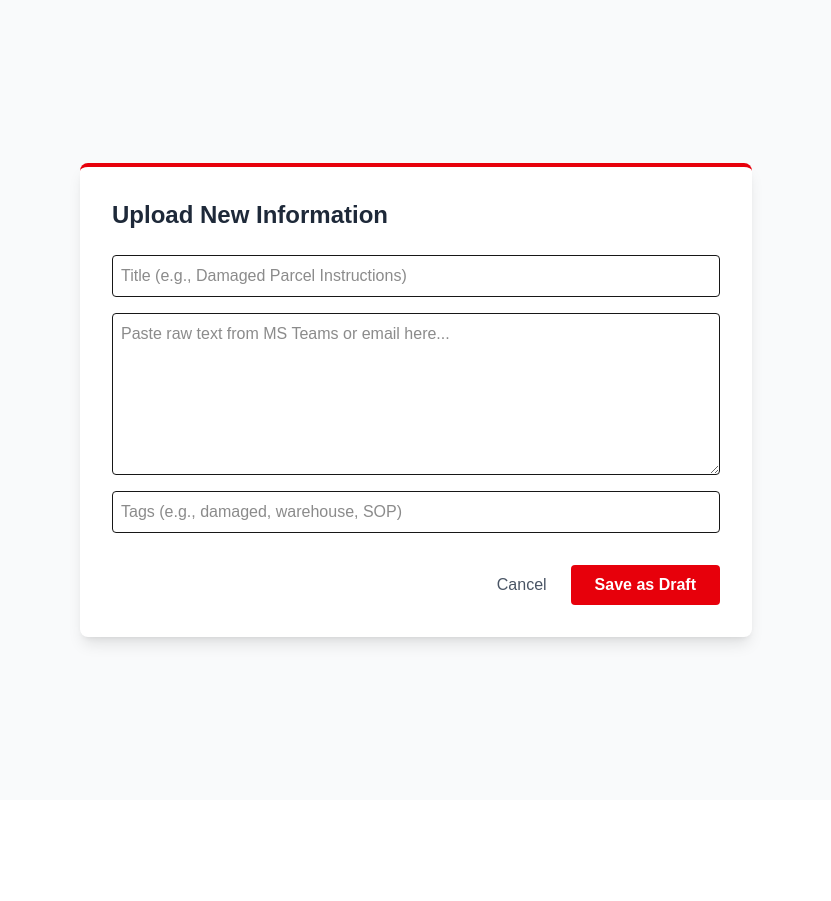
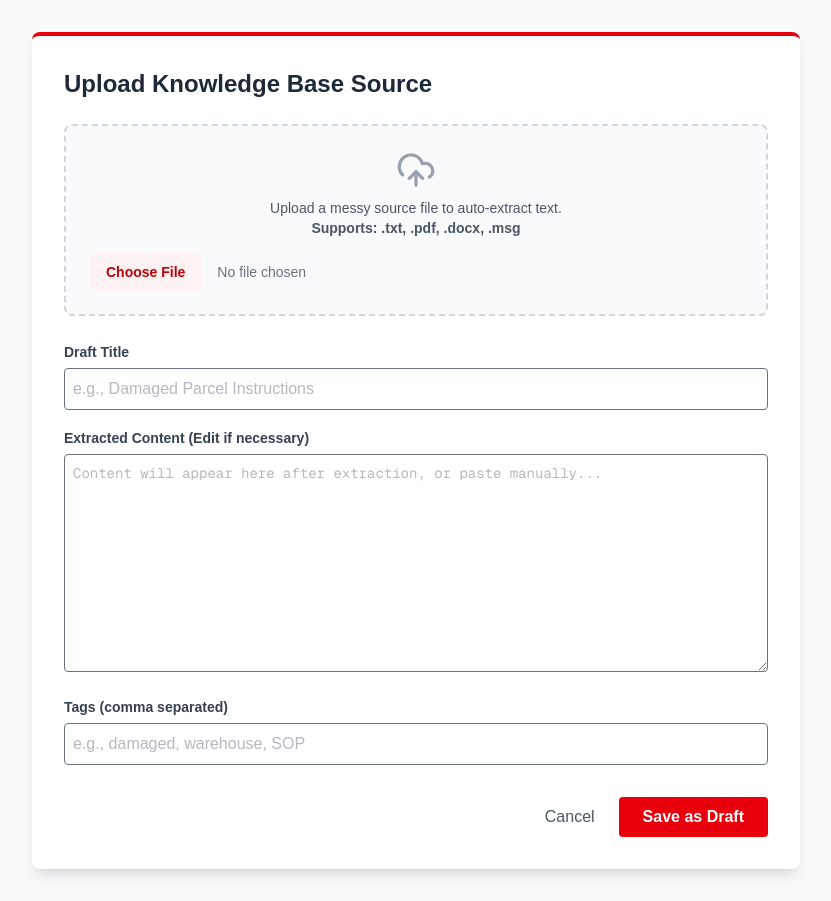
Before and after one commit to Arif-Sofi/dhl-knowledge-base, a Next.js app: page /upload in a window 1280 px wide. Shown: the whole page, without its empty margins (224-1055 px from the left). Before the commit the page ends 800 px from the top, so only its background shows below. Built offline with nearby package versions, Linux system fonts and the light colour scheme.

Commit message:
edit upload feature

```diff
--- /dev/null
+++ b/app/api/extract/route.js
@@ -0,0 +1,56 @@
+import { NextResponse } from 'next/server';
+import mammoth from 'mammoth';
+// import pdfParse from 'pdf-parse';
+import MsgReader from '@kenjiuno/msgreader';
+
+export async function POST(req) {
+  try {
+    // 1. Get the file from the request
+    const formData = await req.formData();
+    const file = formData.get('file');
+
+    if (!file) {
+      return NextResponse.json({ error: 'No file uploaded' }, { status: 400 });
+    }
+
+    // 2. Convert file to a Buffer (required by parsing libraries)
+    const bytes = await file.arrayBuffer();
+    const buffer = Buffer.from(bytes);
+    const fileName = file.name.toLowerCase();
+
+    let extractedText = '';
+
+    // 3. Extract text based on file type
+    if (fileName.endsWith('.txt')) {
+      extractedText = buffer.toString('utf-8');
+
+    } else if (fileName.endsWith('.docx')) {
+      const result = await mammoth.extractRawText({ buffer });
+      extractedText = result.value;
+
+    } else if (fileName.endsWith('.pdf')) {
+      const result = await pdfParse(buffer);
+      extractedText = result.text;
+
+    } else if (fileName.endsWith('.msg')) {
+      const msgReader = new MsgReader(buffer);
+      const msgData = msgReader.getFileData();
+      // Try to get the plain text body, fallback to RTF if plain text is missing
+      extractedText = msgData.body || "Could not extract text. Email might be image-only.";
+
+    } else {
+      return NextResponse.json({ error: 'Unsupported file type. Please upload txt, pdf, docx, or msg.' }, { status: 400 });
+    }
+
+    // 4. Return the extracted text and a suggested title
+    return NextResponse.json({
+      success: true,
+      text: extractedText.trim(),
+      suggestedTitle: file.name.split('.')[0] // Uses filename without extension as title
+    });
+
+  } catch (error) {
+    console.error("Extraction error:", error);
+    return NextResponse.json({ error: 'Failed to process file.' }, { status: 500 });
+  }
+}
--- a/app/article/[id]/page.js
+++ b/app/article/[id]/page.js
@@ -123,7 +123,7 @@ export default function ArticleDetail({ params }) {
           {versions.length === 0 ? <p className="text-gray-500">No status changes yet.</p> : (
             <ul className="space-y-3">
               {versions.map(v => (
-                <li key={v.id} className="text-sm bg-gray-50 p-3 rounded border">
+                <li key={v.id} className="text-sm bg-gray-50 p-3 rounded border text-gray-500">
                   Status changed from <span className="font-bold text-gray-500">{v.old_status}</span> to <span className="font-bold text-gray-800">{v.new_status}</span>
                   <br/><span className="text-gray-400 text-xs">By {v.changed_by} on {new Date(v.changed_at).toLocaleString()}</span>
                 </li>
--- a/app/upload/page.js
+++ b/app/upload/page.js
@@ -1,12 +1,47 @@
 'use client';
 import { useState } from 'react';
 import { useRouter } from 'next/navigation';
+import { UploadCloud, FileType2 } from 'lucide-react';
 
 export default function UploadConsole() {
   const router = useRouter();
   const [title, setTitle] = useState('');
   const [content, setContent] = useState('');
   const [tags, setTags] = useState('');
+  const [isExtracting, setIsExtracting] = useState(false);
+
+  // Handle the file upload and text extraction
+  const handleFileUpload = async (e) => {
+    const file = e.target.files[0];
+    if (!file) return;
+
+    setIsExtracting(true);
+
+    // Create FormData to send the file to our API
+    const formData = new FormData();
+    formData.append('file', file);
+
+    try {
+      const res = await fetch('/api/extract', {
+        method: 'POST',
+        body: formData,
+      });
+
+      const data = await res.json();
+
+      if (data.success) {
+        // Auto-fill the form with the extracted data
+        setContent(data.text);
+        if (!title) setTitle(data.suggestedTitle); // Only set title if it's currently empty
+      } else {
+        alert(data.error);
+      }
+    } catch (error) {
+      alert('Error extracting file text.');
+    } finally {
+      setIsExtracting(false);
+    }
+  };
 
   const handleSubmit = async (e) => {
     e.preventDefault();
@@ -17,7 +52,7 @@ export default function UploadConsole() {
         title,
         content,
         tags,
-        creator_email: 'editor@dhl.com' // Mock user for now
+        creator_email: 'editor@dhl.com'
       })
     });
     router.push('/');
@@ -25,21 +60,51 @@ export default function UploadConsole() {
 
   return (
     <div className="min-h-screen bg-gray-50 p-8 flex justify-center items-center">
-      <div className="bg-white p-8 rounded-lg shadow-lg w-full max-w-2xl border-t-4 border-red-600">
-        <h2 className="text-2xl font-bold mb-6 text-gray-800">Upload New Information</h2>
+      <div className="bg-white p-8 rounded-lg shadow-lg w-full max-w-3xl border-t-4 border-red-600">
+        <h2 className="text-2xl font-bold mb-6 text-gray-800">Upload Knowledge Base Source</h2>
+
+        {/* File Upload Area */}
+        <div className="mb-6 p-6 border-2 border-dashed border-gray-300 rounded-lg bg-gray-50 text-center hover:bg-gray-100 transition">
+          <UploadCloud className="mx-auto text-gray-400 mb-2" size={40} />
+          <p className="text-sm text-gray-600 mb-4">
+            Upload a messy source file to auto-extract text. <br/>
+            <span className="font-bold">Supports: .txt, .pdf, .docx, .msg</span>
+          </p>
+          <input
+            type="file"
+            accept=".txt,.pdf,.docx,.msg"
+            onChange={handleFileUpload}
+            className="block w-full text-sm text-gray-500 file:mr-4 file:py-2 file:px-4 file:rounded file:border-0 file:text-sm file:font-semibold file:bg-red-50 file:text-red-700 hover:file:bg-red-100 cursor-pointer"
+          />
+          {isExtracting && <p className="text-red-600 font-bold mt-3 animate-pulse">Extracting text, please wait...</p>}
+        </div>
+
+        {/* Manual Edit Form */}
         <form onSubmit={handleSubmit} className="flex flex-col gap-4">
+          <div>
+            <label className="text-sm font-bold text-gray-700">Draft Title</label>
             <input
-            type="text" placeholder="Title (e.g., Damaged Parcel Instructions)" required
-            className="border p-2 rounded" value={title} onChange={e => setTitle(e.target.value)}
+              type="text" placeholder="e.g., Damaged Parcel Instructions" required
+              className="border p-2 rounded w-full mt-1 text-gray-500" value={title} onChange={e => setTitle(e.target.value)}
             />
+          </div>
+
+          <div>
+            <label className="text-sm font-bold text-gray-700">Extracted Content (Edit if necessary)</label>
             <textarea
-            placeholder="Paste raw text from MS Teams or email here..." required rows="6"
-            className="border p-2 rounded" value={content} onChange={e => setContent(e.target.value)}
+              placeholder="Content will appear here after extraction, or paste manually..." required rows="10"
+              className="border p-2 rounded w-full mt-1 font-mono text-sm text-gray-500" value={content} onChange={e => setContent(e.target.value)}
             />
+          </div>
+
+          <div>
+            <label className="text-sm font-bold text-gray-700">Tags (comma separated)</label>
             <input
-            type="text" placeholder="Tags (e.g., damaged, warehouse, SOP)" required
-            className="border p-2 rounded" value={tags} onChange={e => setTags(e.target.value)}
+              type="text" placeholder="e.g., damaged, warehouse, SOP" required
+              className="border p-2 rounded w-full mt-1 text-gray-500" value={tags} onChange={e => setTags(e.target.value)}
             />
+          </div>
+
           <div className="flex justify-end gap-2 mt-4">
             <button type="button" onClick={() => router.push('/')} className="px-4 py-2 text-gray-600">Cancel</button>
             <button type="submit" className="bg-red-600 text-white px-6 py-2 rounded font-bold hover:bg-red-700">Save as Draft</button>
--- a/package.json
+++ b/package.json
@@ -9,9 +9,12 @@
     "lint": "eslint"
   },
   "dependencies": {
+    "@kenjiuno/msgreader": "^1.28.0",
     "@supabase/supabase-js": "^2.104.0",
     "lucide-react": "^1.8.0",
+    "mammoth": "^1.12.0",
     "next": "16.2.4",
+    "pdf-parse": "^2.4.5",
     "react": "19.2.4",
     "react-dom": "19.2.4"
   },
```
Also changed, not shown: 1 other file (tests, documents, lock files or other folders). Lines whose indentation alone changed are shown as unchanged.
